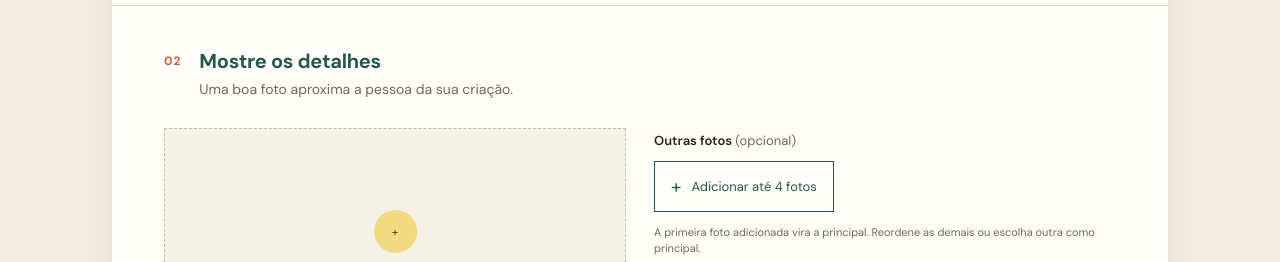
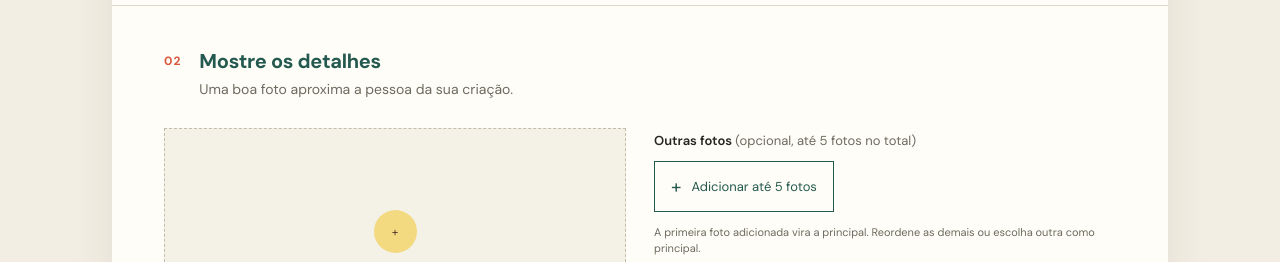
Before and after one commit to FernandoToledo69/artpop, a Next.js app in the folder frontend/: page /painel-artesao/anunciar in a window 1280 px wide. Shown: the part 1100-1362 px from the top of the page. Built offline with nearby package versions, Linux system fonts and the light colour scheme; a web font is replaced by a local one.

Commit message:
TC01 - Atualiza a funcionalidade de upload de imagens para permitir até cinco fotos no total, incluindo a principal, e ajusta a lógica de validação de slots de imagem restantes.

```diff
--- a/frontend/src/components/forms/ProductAnnouncementForm.tsx
+++ b/frontend/src/components/forms/ProductAnnouncementForm.tsx
@@ -4,7 +4,7 @@ import { ChangeEvent, FormEvent, useState } from 'react';
 import { createProduct } from '../../services/api/produtos.service';
 import { getCurrentUser } from '../../services/api/auth.service';
 import { ProductDraft } from '../../types/produto';
-import { appendProductImages, MAX_ADDITIONAL_IMAGES, moveAdditionalImage, promoteAdditionalImage, selectProductImageFiles, validateProductDraft } from './product-announcement';
+import { appendProductImages, getRemainingProductImageSlots, moveAdditionalImage, promoteAdditionalImage, selectProductImageFiles, validateProductDraft } from './product-announcement';
 
 const initialDraft: ProductDraft = {
   title: '',
@@ -105,7 +105,7 @@ export default function ProductAnnouncementForm() {
     setIsSaving(false);
   }
 
-  const remainingAdditionalImages = MAX_ADDITIONAL_IMAGES - draft.additionalImages.length;
+  const remainingImages = getRemainingProductImageSlots(draft.mainImage, draft.additionalImages.length);
 
   return (
     <form className="announcement-form" onSubmit={handleSubmit} noValidate>
@@ -144,7 +144,7 @@ export default function ProductAnnouncementForm() {
             {draft.mainImage ? <img src={draft.mainImage} alt="Prévia da foto principal" /> : <><span className="upload-icon">+</span><strong>Adicionar foto principal</strong><span>JPG ou PNG · até 5 MB</span></>}
             <input type="file" accept="image/png,image/jpeg" onChange={handleMainImage} />
           </label>
-          <div className="additional-upload"><p>Outras fotos <span>(opcional)</span></p><label className="secondary-upload"><span>+</span> {remainingAdditionalImages === 0 ? 'Limite de 4 fotos atingido' : remainingAdditionalImages === 1 ? 'Adicionar mais 1 foto' : `Adicionar até ${remainingAdditionalImages} fotos`}<input type="file" accept="image/png,image/jpeg" multiple disabled={remainingAdditionalImages === 0} onChange={handleAdditionalImages} /></label><p className="image-order-help">A primeira foto adicionada vira a principal. Reordene as demais ou escolha outra como principal.</p><div className="thumbnail-row">{draft.additionalImages.map((image, index) => <div className="thumbnail-item" key={`${image}-${index}`}><img src={image} alt={`Prévia da foto ${index + 2}`} /><div className="thumbnail-actions"><button type="button" onClick={() => reorderAdditionalImage(index, -1)} disabled={index === 0} aria-label={`Mover foto ${index + 2} para antes`}>↑</button><button type="button" onClick={() => reorderAdditionalImage(index, 1)} disabled={index === draft.additionalImages.length - 1} aria-label={`Mover foto ${index + 2} para depois`}>↓</button><button type="button" onClick={() => makeMainImage(index)}>Tornar principal</button></div></div>)}</div></div>
+          <div className="additional-upload"><p>Outras fotos <span>(opcional, até 5 fotos no total)</span></p><label className="secondary-upload"><span>+</span> {remainingImages === 0 ? 'Limite de 5 fotos atingido' : remainingImages === 1 ? 'Adicionar mais 1 foto' : `Adicionar até ${remainingImages} fotos`}<input type="file" accept="image/png,image/jpeg" multiple disabled={remainingImages === 0} onChange={handleAdditionalImages} /></label><p className="image-order-help">A primeira foto adicionada vira a principal. Reordene as demais ou escolha outra como principal.</p><div className="thumbnail-row">{draft.additionalImages.map((image, index) => <div className="thumbnail-item" key={`${image}-${index}`}><img src={image} alt={`Prévia da foto ${index + 2}`} /><div className="thumbnail-actions"><button type="button" onClick={() => reorderAdditionalImage(index, -1)} disabled={index === 0} aria-label={`Mover foto ${index + 2} para antes`}>↑</button><button type="button" onClick={() => reorderAdditionalImage(index, 1)} disabled={index === draft.additionalImages.length - 1} aria-label={`Mover foto ${index + 2} para depois`}>↓</button><button type="button" onClick={() => makeMainImage(index)}>Tornar principal</button></div></div>)}</div></div>
         </div>
         {errors.mainImage && <small className="error">{errors.mainImage}</small>}
       </section>
--- a/frontend/src/components/forms/product-announcement.ts
+++ b/frontend/src/components/forms/product-announcement.ts
@@ -1,6 +1,11 @@
 import { ProductDraft } from '../../types/produto';
 
-export const MAX_ADDITIONAL_IMAGES = 4;
+export const MAX_PRODUCT_IMAGES = 5;
+export const MAX_ADDITIONAL_IMAGES = MAX_PRODUCT_IMAGES - 1;
+
+export function getRemainingProductImageSlots(mainImage: string, additionalImageCount: number): number {
+  return Math.max(0, MAX_PRODUCT_IMAGES - additionalImageCount - (mainImage ? 1 : 0));
+}
 
 export function selectAdditionalImageFiles(files: readonly File[], currentCount = 0): File[] {
   return files
@@ -13,10 +18,10 @@ export function selectProductImageFiles(
   currentAdditionalCount = 0,
   hasMainImage = false,
 ): File[] {
-  const availableSlots = MAX_ADDITIONAL_IMAGES - currentAdditionalCount + (hasMainImage ? 0 : 1);
+  const availableSlots = getRemainingProductImageSlots(hasMainImage ? 'main' : '', currentAdditionalCount);
   return files
     .filter((file) => file.type.startsWith('image/'))
-    .slice(0, Math.max(0, availableSlots));
+    .slice(0, availableSlots);
 }
 
 export function appendAdditionalImages(currentImages: readonly string[], newImages: readonly string[]): string[] {
```
Also changed, not shown: 2 other files (tests, documents, lock files or other folders).
